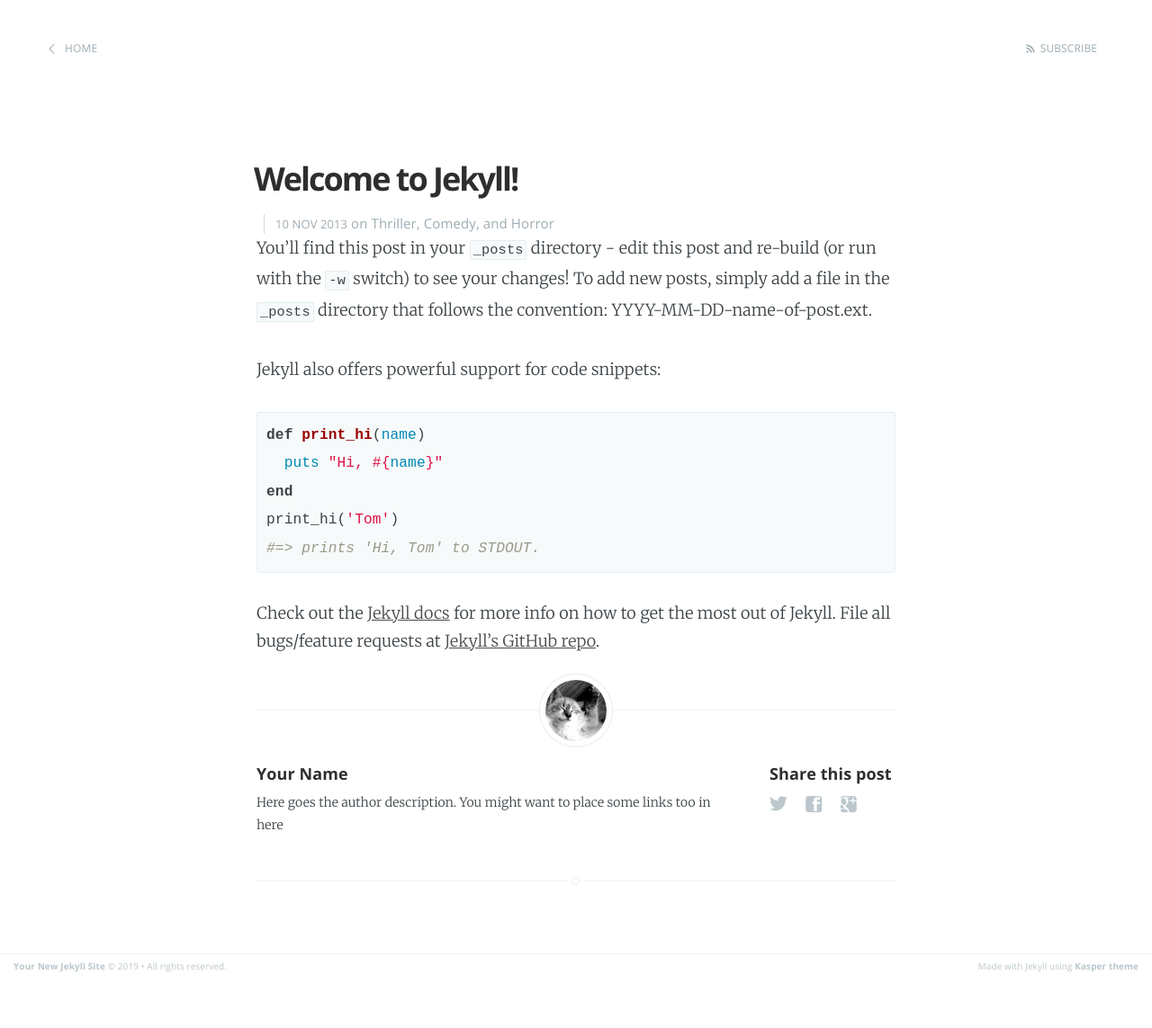
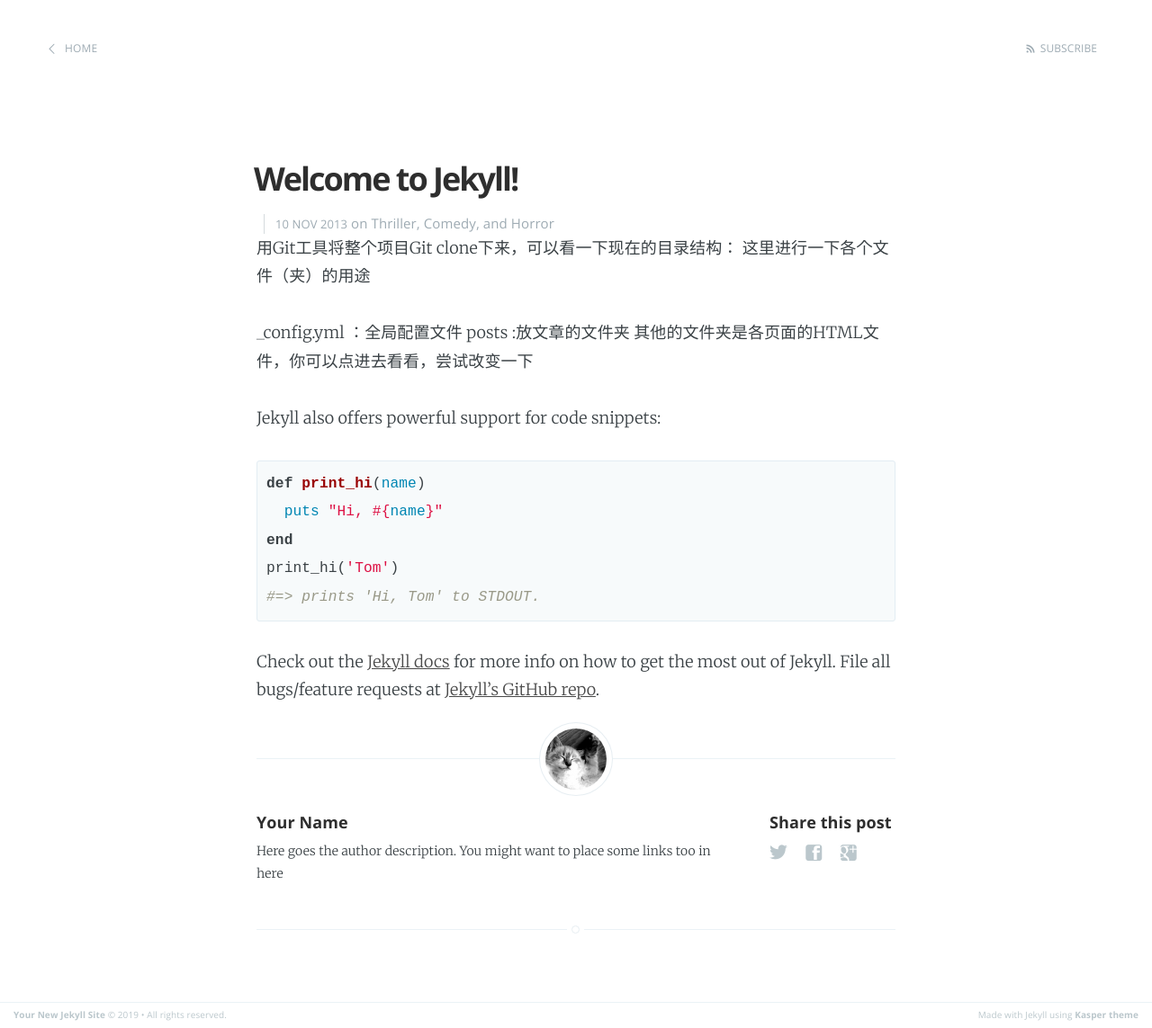
Before and after one commit to xiaoku111/xiaoku111.github.io, a Jekyll site: the page built from _posts/2013-11-10-welcome-to-jekyll.markdown, in a window 1280 px wide. Shown: the whole page at 90% size. Built offline with Jekyll 4.4.1, drawn with Linux system fonts in a browser that asks for light colours; before the commit the page ends 1089 px from its top, so only the background shows below that.

Commit message:
no message

```diff
--- a/_posts/2013-11-10-welcome-to-jekyll.markdown
+++ b/_posts/2013-11-10-welcome-to-jekyll.markdown
@@ -5,8 +5,14 @@
 categories: Thriller Comedy Horror
 ---
 
-You'll find this post in your `_posts` directory - edit this post and re-build (or run with the `-w` switch) to see your changes!
-To add new posts, simply add a file in the `_posts` directory that follows the convention: YYYY-MM-DD-name-of-post.ext.
+用Git工具将整个项目Git clone下来，可以看一下现在的目录结构：
+这里进行一下各个文件（夹）的用途
+
+_config.yml ：全局配置文件
+posts :放文章的文件夹
+其他的文件夹是各页面的HTML文件，你可以点进去看看，尝试改变一下
+
+
 
 Jekyll also offers powerful support for code snippets:
 
```
